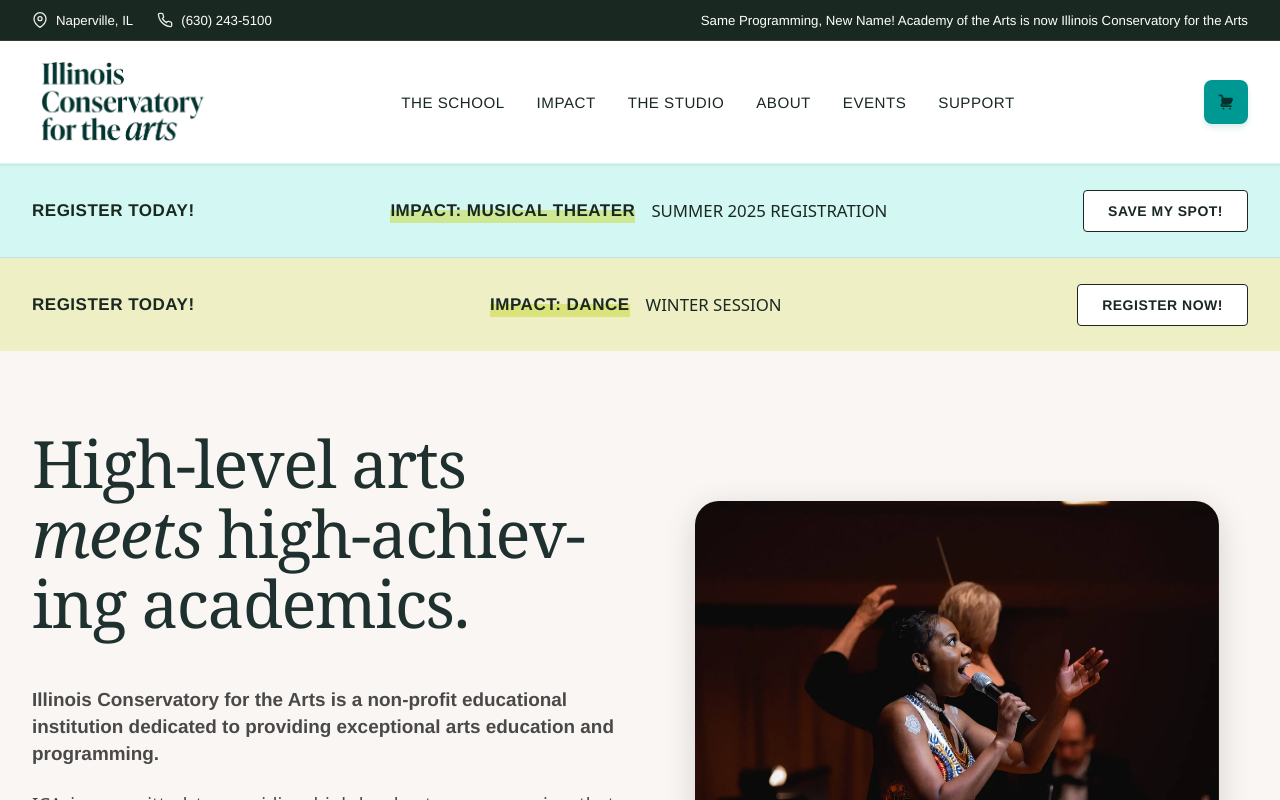
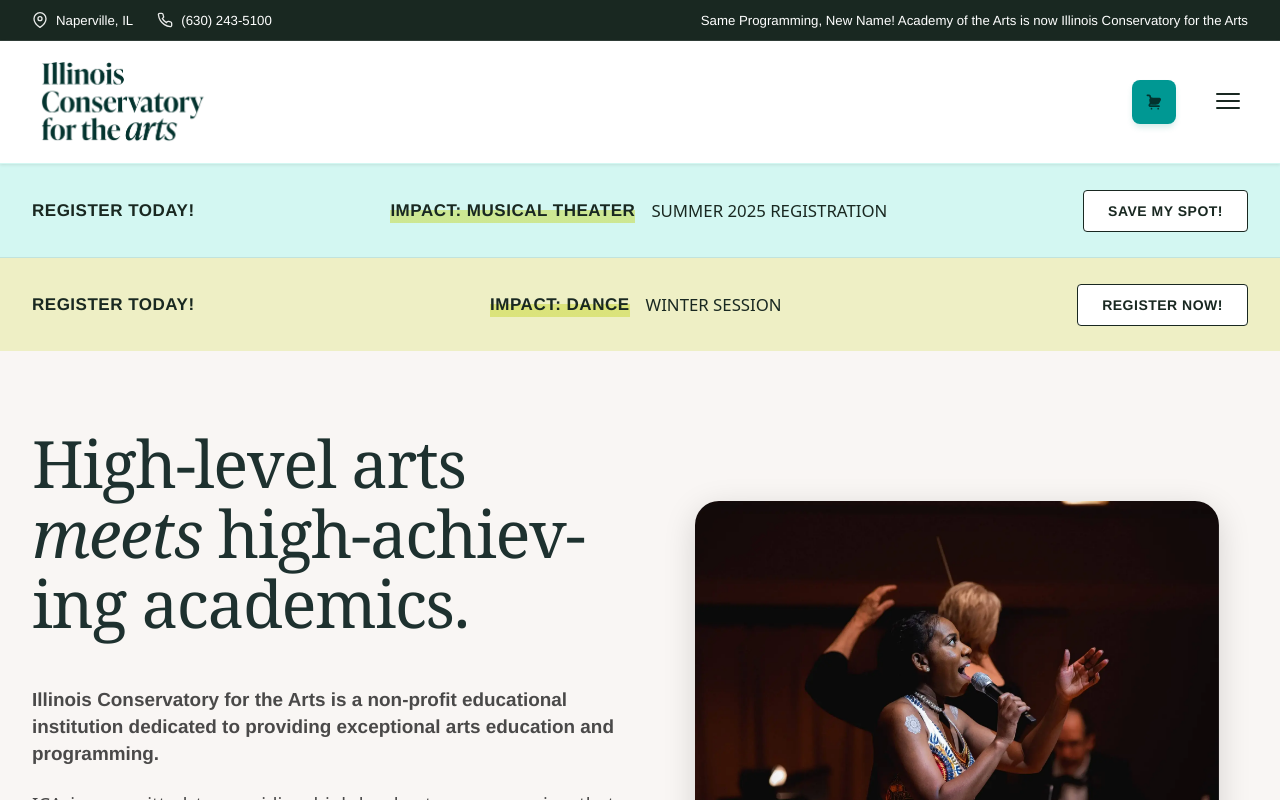
Before and after one commit to thisisAhsanIqbal/ica_NextJs, a Next.js app: page / in a window 1280 px wide. Shown: the top 800 px of the page. Built offline with nearby package versions, Linux system fonts and the light colour scheme; a web font is replaced by a local one.

Commit message:
Fix dropdown menu: Enable on all screens and fix Facebook icon path

```diff
--- a/app/components/Header.module.css
+++ b/app/components/Header.module.css
@@ -17,9 +17,11 @@
   align-items: center;
   justify-content: space-between;
   gap: 2rem;
+  position: relative;
 }
 
 .logo {
+  flex: 1;
   flex-shrink: 0;
 }
 
@@ -43,29 +45,25 @@
 }
 
 .navMenu {
-  display: flex;
-  align-items: center;
-  gap: 2rem;
-  flex: 1;
-  justify-content: center;
+  position: absolute;
+  top: 100%;
+  left: 0;
+  right: 0;
+  background-color: var(--header-bg);
+  flex-direction: column;
+  align-items: flex-start;
+  padding: 0;
+  gap: 0;
+  box-shadow: 0 4px 6px -1px var(--header-shadow);
+  border-top: 1px solid var(--header-border);
+  max-height: 0;
+  overflow: hidden;
+  transition: max-height 0.4s cubic-bezier(0.4, 0, 0.2, 1);
+  opacity: 0;
+  visibility: hidden;
+  z-index: 102;
 }
 
-.navLink {
-  font-family: var(--font-ui);
-  color: var(--header-text);
-  text-decoration: none;
-  font-weight: 500;
-  font-size: 1rem;
-  text-transform: uppercase;
-  letter-spacing: 0.5px;
-  transition: opacity 0.2s ease;
-  position: relative;
-}
-
-.navLink:hover {
-  color: var(--header-text);
-  opacity: 0.8;
-}
 
 .headerActions {
   flex-shrink: 0;
@@ -102,14 +100,15 @@
 
 .ctaButton:active { transform: translateY(0); }
 
-/* Mobile Menu Button */
+/* Menu Button - Show on all screens */
 .mobileMenuButton {
-  display: none;
+  display: block;
   background: none;
   border: none;
   cursor: pointer;
   padding: 0.5rem;
   z-index: 101;
+  order: 2;
 }
 
 .hamburger {
@@ -134,37 +133,8 @@
 .hamburgerOpen span:nth-child(2) { opacity: 0; }
 .hamburgerOpen span:nth-child(3) { transform: rotate(-45deg) translate(7px, -7px); }
 
-/* Mobile Nav */
-@media (max-width: 920px) {
-  .headerContainer { padding: 1rem; position: relative; }
-  .logo { flex: 1; }
-  .logoImage { max-height: 90px; min-height: 90px; }
-
-  .headerActions { display: none; }
-
-  .mobileMenuButton { display: block; order: 2; }
-
-  .navMenu {
-    position: absolute;
-    top: 100%;
-    left: 0;
-    right: 0;
-    background-color: var(--header-bg);
-    flex-direction: column;
-    align-items: flex-start;
-    padding: 0;
-    gap: 0;
-    box-shadow: 0 4px 6px -1px var(--header-shadow);
-    border-top: 1px solid var(--header-border);
-    max-height: 0;
-    overflow: hidden;
-    transition: max-height 0.4s cubic-bezier(0.4, 0, 0.2, 1);
-    opacity: 0;
-    visibility: hidden;
-  }
-
-  /* combine with .active class on the element */
-  .navMenu.active {
+/* Active state for dropdown menu - applies to all screens */
+.navMenu:global(.active) {
   max-height: 800px;
   opacity: 1;
   visibility: visible;
@@ -172,6 +142,7 @@
   transition: max-height 0.4s cubic-bezier(0.4, 0, 0.2, 1), opacity 0.3s ease 0.1s, visibility 0s 0s;
 }
 
+/* Navigation link styles - applies to all screens */
 .navLink {
   font-size: 1rem;
   width: 100%;
@@ -196,7 +167,7 @@
 .navLink:active { background-color: rgba(23, 150, 140, 0.1); }
 .navLink:hover { background-color: rgba(23, 150, 140, 0.05); }
 
-  /* Mobile-specific controls embedded in menu */
+/* Social icons - available on all screens */
 .mobileSocialIcons {
   display: flex;
   align-items: center;
@@ -268,6 +239,13 @@
 
 .socialIcon:hover .socialIconImg { filter: brightness(0) drop-shadow(0 1px 2px rgba(0, 0, 0, 0.1)); }
 
+/* Mobile-specific adjustments */
+@media (max-width: 920px) {
+  .headerContainer { padding: 1rem; }
+  .logoImage { max-height: 90px; min-height: 90px; }
+
+  .headerActions { display: none; }
+
   .mobileShopButton {
     display: flex;
     align-items: center;
@@ -298,22 +276,17 @@
   .mobileShopButton:hover { background-color: rgba(23, 150, 140, 0.05); }
 }
 
-/* Desktop: hide mobile-only controls */
+/* Desktop: hide mobile-only controls, show header actions */
 @media (min-width: 921px) {
-  .mobileShopButton,
-  .mobileSocialIcons { display: none; }
+  .mobileShopButton { display: none; }
   .headerActions { display: flex; }
 }
 
 /* Tablet adjustments */
-@media (max-width: 1024px) {
+@media (max-width: 1024px) and (min-width: 921px) {
   .headerContainer { padding: 1rem 1.5rem; }
-  .navMenu { gap: 1.5rem; }
-  .navLink { font-size: 0.95rem; }
 }
 
 @media (max-width: 480px) {
   .headerContainer { padding: 0.75rem; }
-  .navMenu { padding: 1rem; }
-  .navLink { font-size: 0.9rem; }
 }
--- a/app/components/Header.tsx
+++ b/app/components/Header.tsx
@@ -60,7 +60,7 @@
           className={`${styles.navMenu} ${isMenuOpen ? 'active' : ''}`}
           role="navigation"
           aria-label="Main navigation"
-          aria-hidden={!isMenuOpen ? 'true' : 'false'}
+          aria-hidden={!isMenuOpen}
         >
           <Link href="/the-school" className={styles.navLink} onClick={closeMenu}>
             <span className={styles.navBullet}></span>
@@ -119,7 +119,7 @@
               role="listitem"
             >
               <Image
-                src="/asserts/fb.svg"
+                src="/asserts/home/fb.svg"
                 alt=""
                 width={24}
                 height={24}
```
Lines whose indentation alone changed are shown as unchanged.
